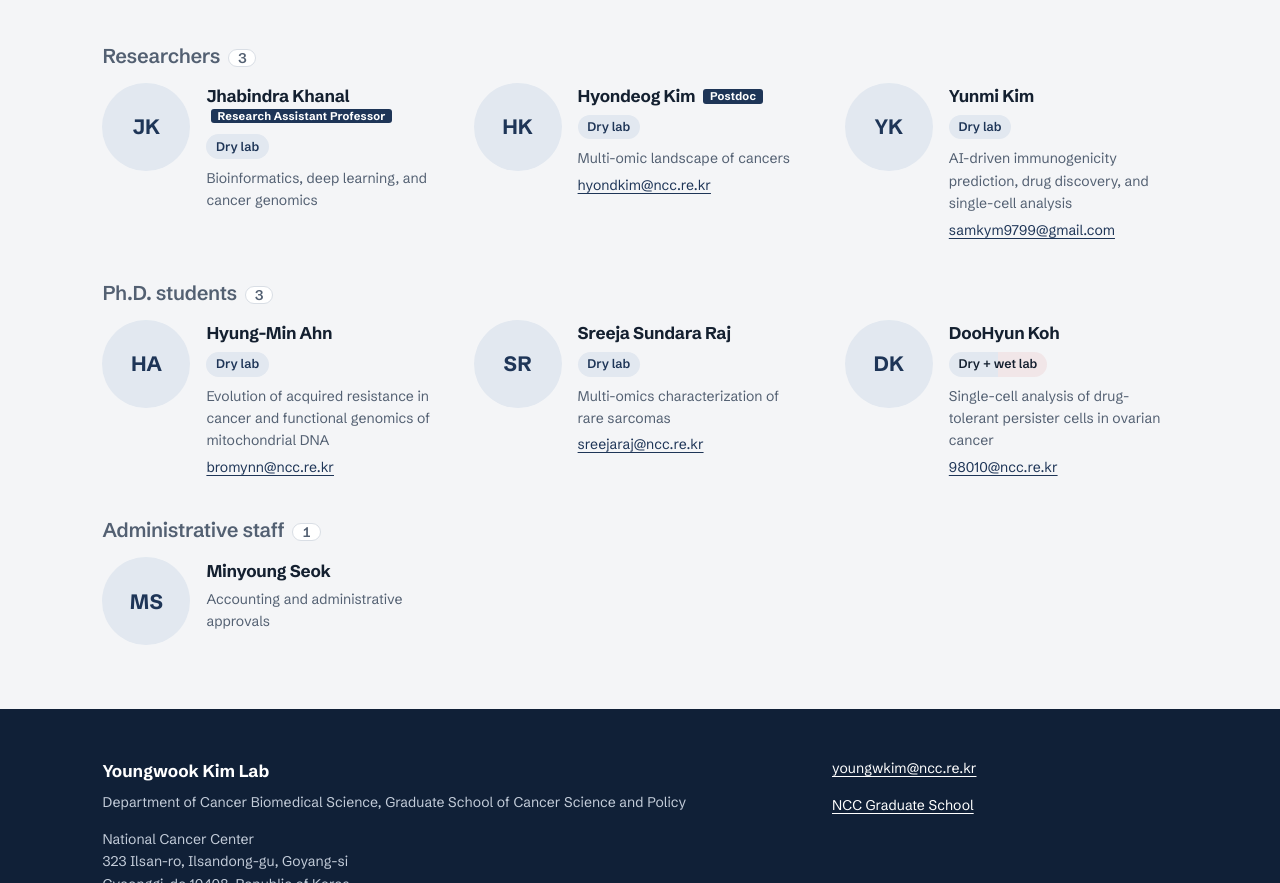
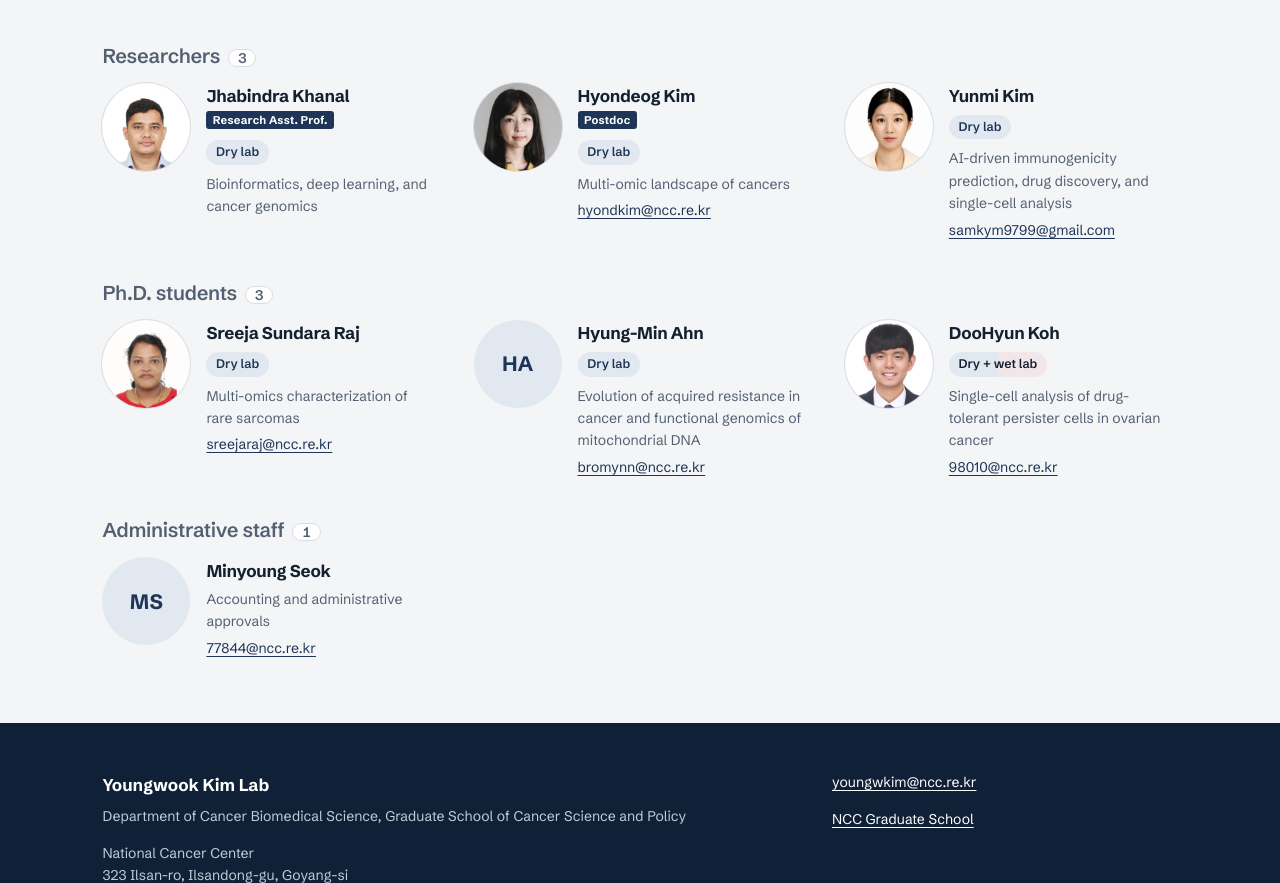
Before and after one commit to ywkim-lab-kncc/ywkim-lab-kncc.github.io, an Eleventy site: page src/people.njk in a window 1280 px wide. Shown: the part 1184-2067 px from the top of the page. Built offline with nearby package versions, Linux system fonts and the light colour scheme; Eleventy itself is replaced by a stand-in of ours; files that its build step writes are made by us from their sources.

Commit message:
Add files via upload

```diff
--- a/src/_data/members.yml
+++ b/src/_data/members.yml
@@ -69,7 +69,7 @@ members:
     track: dry
     status: current
     joined: 2023
-    photo: ""
+    photo: "jkhanal.jpg"
     pub_names: ["Khanal J"]
     research: "Bioinformatics, deep learning, and cancer genomics"
     email: ""
@@ -80,7 +80,7 @@ members:
     track: dry
     status: current
     joined: 2021
-    photo: ""
+    photo: "hdkim.jpg"
     pub_names: ["Kim H"]
     research: "Multi-omic landscape of cancers"
     email: "hyondkim@ncc.re.kr"
@@ -91,10 +91,21 @@ members:
     track: dry
     status: current
     joined: 2024
-    photo: ""
+    photo: "ymkim.jpg"
     pub_names: ["Kim Y"]
     research: "AI-driven immunogenicity prediction, drug discovery, and single-cell analysis"
     email: "samkym9799@gmail.com"
+
+  - id: ssraj
+    name: "Sreeja Sundara Raj"
+    role: phd
+    track: dry
+    status: current
+    joined: 2022
+    photo: "ssraj.jpg"
+    pub_names: ["Sundara Raj S", "Raj SS"]
+    research: "Multi-omics characterization of rare sarcomas"
+    email: "sreejaraj@ncc.re.kr"
 
   - id: hmahn
     name: "Hyung-Min Ahn"
@@ -107,24 +118,13 @@ members:
     research: "Evolution of acquired resistance in cancer and functional genomics of mitochondrial DNA"
     email: "bromynn@ncc.re.kr"
 
-  - id: ssraj
-    name: "Sreeja Sundara Raj"
-    role: phd
-    track: dry
-    status: current
-    joined: 2022
-    photo: ""
-    pub_names: ["Sundara Raj S", "Raj SS"]
-    research: "Multi-omics characterization of rare sarcomas"
-    email: "sreejaraj@ncc.re.kr"
-
   - id: dhkoh
     name: "DooHyun Koh"
     role: phd
     track: both
     status: current
     joined: 2025
-    photo: ""
+    photo: "dhkoh.jpg"
     pub_names: ["Koh D", "Koh DH"]
     research: "Single-cell analysis of drug-tolerant persister cells in ovarian cancer"
     email: "98010@ncc.re.kr"
@@ -137,4 +137,4 @@ members:
     photo: ""
     pub_names: []
     research: "Accounting and administrative approvals"
-    email: ""
+    email: "77844@ncc.re.kr"
--- a/src/_data/roles.yml
+++ b/src/_data/roles.yml
@@ -5,14 +5,15 @@
 #  group = heading the member is listed under. Roles with the same group
 #          appear together in one list, in the order written here.
 #  one   = singular name (used in the alumni table)
-#  tag   = optional small label shown next to the name (e.g. "Postdoc")
+#  tag   = optional small label shown in a box under the name (e.g. "Postdoc").
+#          Keep it short; use an abbreviation for long titles.
 #  To add a new kind of position, add an entry and use its key as `role:`.
 # ============================================================
 
 - key: research-assistant-professor   # choose "Researcher" in the form
   group: "Researchers"
-  one: "Research Assistant Professor"
-  tag: "Research Assistant Professor"
+  one: "Research Assistant Professor"     # full title (shown on hover and in the alumni table)
+  tag: "Research Asst. Prof."             # short label shown in the box under the name
 
 - key: postdoc
   group: "Researchers"
--- a/src/assets/css/style.css
+++ b/src/assets/css/style.css
@@ -213,6 +213,7 @@ address { font-style: normal; }
 @media (max-width: 44rem) { .group-photo-placeholder { aspect-ratio: 4 / 3; } }
 
 .avatar { width: 7.5rem; height: 7.5rem; border-radius: 50%; object-fit: cover; background: var(--line); flex: none; }
+img.avatar { box-shadow: 0 0 0 1px var(--line); }   /* thin ring so white-background photos keep their round edge */
 .avatar-lg { width: 13rem; height: 13rem; }
 .avatar-initials { display: grid; place-items: center; font-weight: 700; font-size: 1.6rem; color: var(--navy); background: var(--navy-soft); }
 .avatar-lg.avatar-initials { font-size: 3rem; }
@@ -245,7 +246,8 @@ address { font-style: normal; }
 .member-group + .member-group { margin-top: 2.5rem; }
 .member-group h2 { font-size: var(--step-1); color: var(--muted); font-weight: 600; margin-bottom: 1rem; display: flex; align-items: baseline; gap: 0.5rem; }
 .member-count { font-size: var(--step--1); font-weight: 600; color: var(--muted); background: var(--surface); border: 1px solid var(--line); border-radius: 999px; padding: 0 0.55rem; font-variant-numeric: tabular-nums; }
-.role-tag { display: inline-block; vertical-align: 0.15em; margin-left: 0.3rem; font-size: 0.7rem; font-weight: 700; letter-spacing: 0.02em; color: #fff; background: var(--navy); border-radius: 3px; padding: 0.05rem 0.4rem; }
+.role-line { margin: -0.15rem 0 0.45rem; line-height: 1; }   /* label box on its own line under the name */
+.role-tag { display: inline-block; font-size: 0.7rem; font-weight: 700; letter-spacing: 0.02em; line-height: 1.5; color: #fff; background: var(--navy); border-radius: 3px; padding: 0.05rem 0.4rem; white-space: nowrap; }
 .member-grid { list-style: none; padding: 0; margin: 0; display: grid; grid-template-columns: repeat(auto-fill, minmax(17rem, 1fr)); gap: 1.75rem var(--gap); }
 .member { display: flex; gap: 1rem; align-items: flex-start; }
 .member .avatar { width: 5.5rem; height: 5.5rem; font-size: 1.3rem; }
--- a/src/people.njk
+++ b/src/people.njk
@@ -91,7 +91,8 @@ permalink: people.html
         <li class="member" data-track="{{ p.track or 'both' }}">
           {{ m.avatar(p) }}
           <div>
-            <h3>{{ p.name }}{% if p.roleInfo.tag %} <span class="role-tag">{{ p.roleInfo.tag }}</span>{% endif %}</h3>
+            <h3>{{ p.name }}</h3>
+            {%- if p.roleInfo.tag %}<p class="role-line"><span class="role-tag" title="{{ p.roleInfo.one }}">{{ p.roleInfo.tag }}</span></p>{% endif %}
             {{ m.trackBadge(p.track) }}
             {%- if p.research %}<p class="member-research">{{ p.research }}</p>{% endif %}
             {%- if p.email %}<p class="member-contact"><a href="mailto:{{ p.email }}">{{ p.email }}</a></p>{% endif %}
```
Also changed, not shown: src/assets/img/people/dhkoh.jpg (added), src/assets/img/people/hdkim.jpg (added), src/assets/img/people/jkhanal.jpg (added), src/assets/img/people/ssraj.jpg (added), src/assets/img/people/ymkim.jpg (added).
